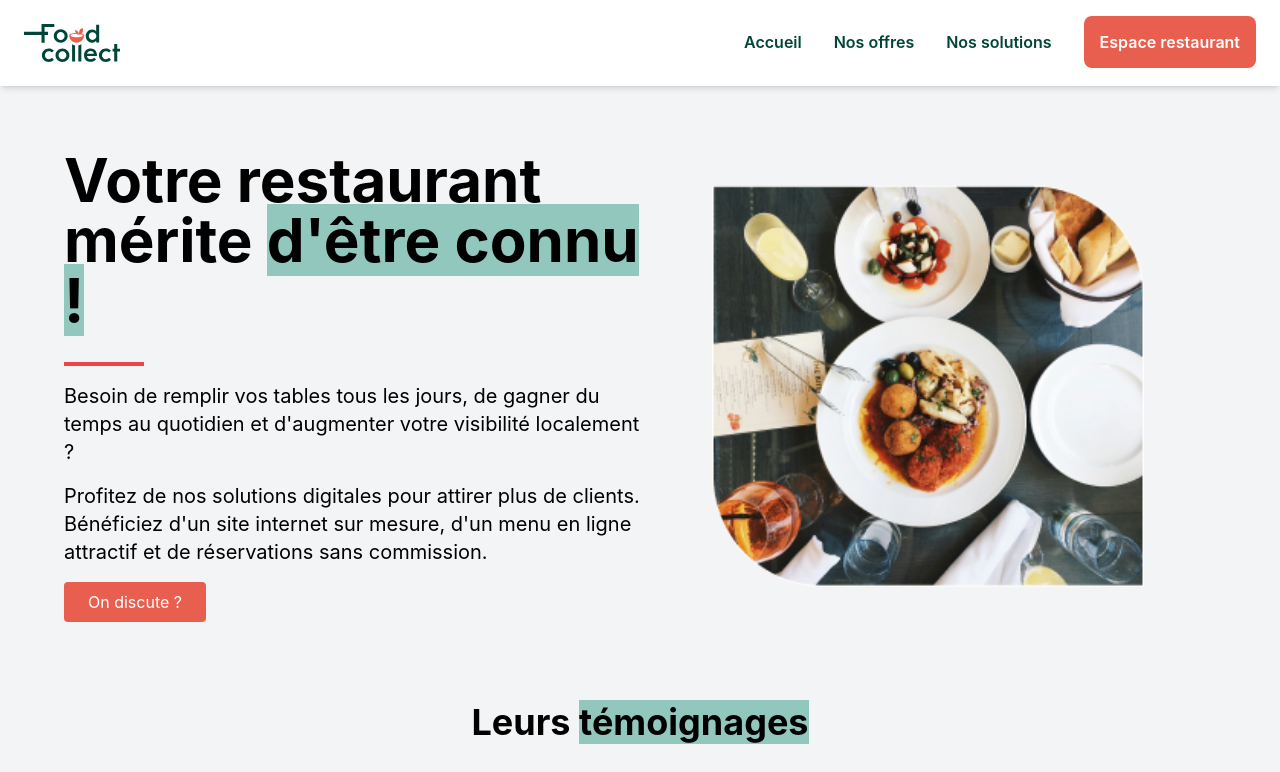
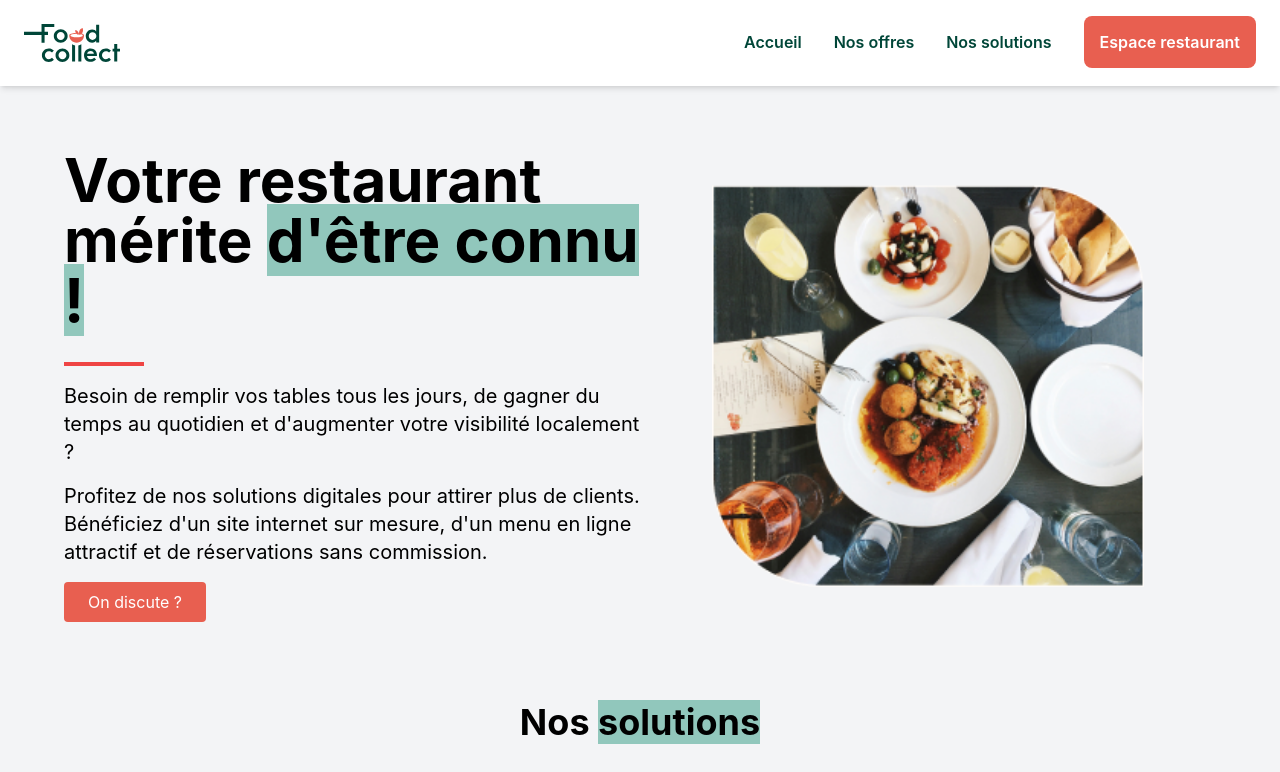
Before and after one commit to D-Seonay/food-collect-refactor, a React (Vite) app: page / in a window 1280 px wide. Shown: the top 772 px of the page. Built offline with nearby package versions, Linux system fonts and the light colour scheme.

Commit message:
Refactoriser le composant HomePage pour ajouter le composant Solution

```diff
--- a/src/pages/HomePage.jsx
+++ b/src/pages/HomePage.jsx
@@ -4,6 +4,7 @@ import Button from '../components/Button';
 import AnimatedLetters from '../components/AnimatedLetters'; // Importez le nouveau composant
 import { motion } from 'framer-motion';
 import Carousel from '../components/Carousel';
+import Solution from '../components/Solutions';
 
 const HomePage = () => {
   const navigate = useNavigate();
@@ -66,6 +67,9 @@ const HomePage = () => {
 
         </div>
       </div>
+
+      <Solution />
+
       <div className="w-full mt-20 h-full container mx-auto contents-center">
         <h1 className="text-4xl font-bold text-center mb-8">Leurs <AnimatedLetters text="témoignages" /></h1>
         <Carousel />
```
